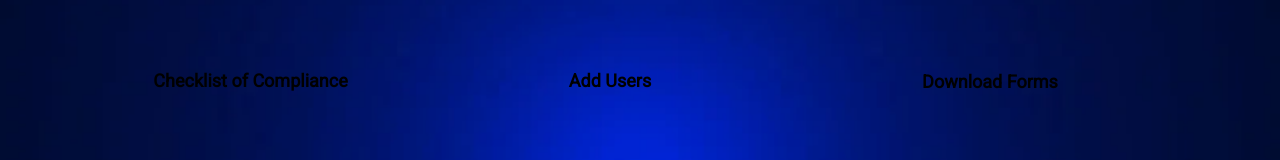
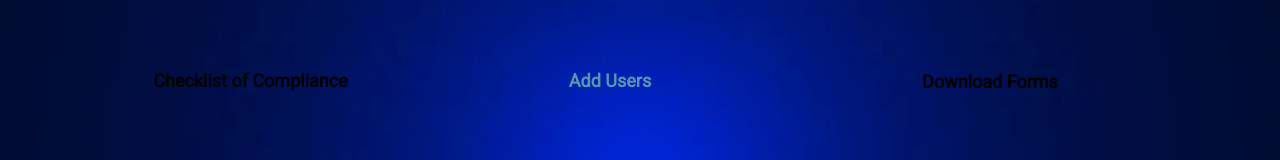
Before and after one commit to navneet9971/ekio09-navbar, a React (Create React App) app: page /navbar/clientdashboard in a window 1280 px wide. In both pictures the pointer is over the element "Add Users". Shown: the part 302-462 px from the top of the page. Built offline with nearby package versions, Linux system fonts and the light colour scheme.

Commit message:
hover fix

```diff
--- a/src/pages/client-dashbord/Clientdashboard.css
+++ b/src/pages/client-dashbord/Clientdashboard.css
@@ -69,7 +69,7 @@ adus {
   margin-top: -21px;
   margin-left: 60px;
 }
-addus:hover{
+adus:hover{
   color: rgb(88, 151, 172);
 }
 
```
